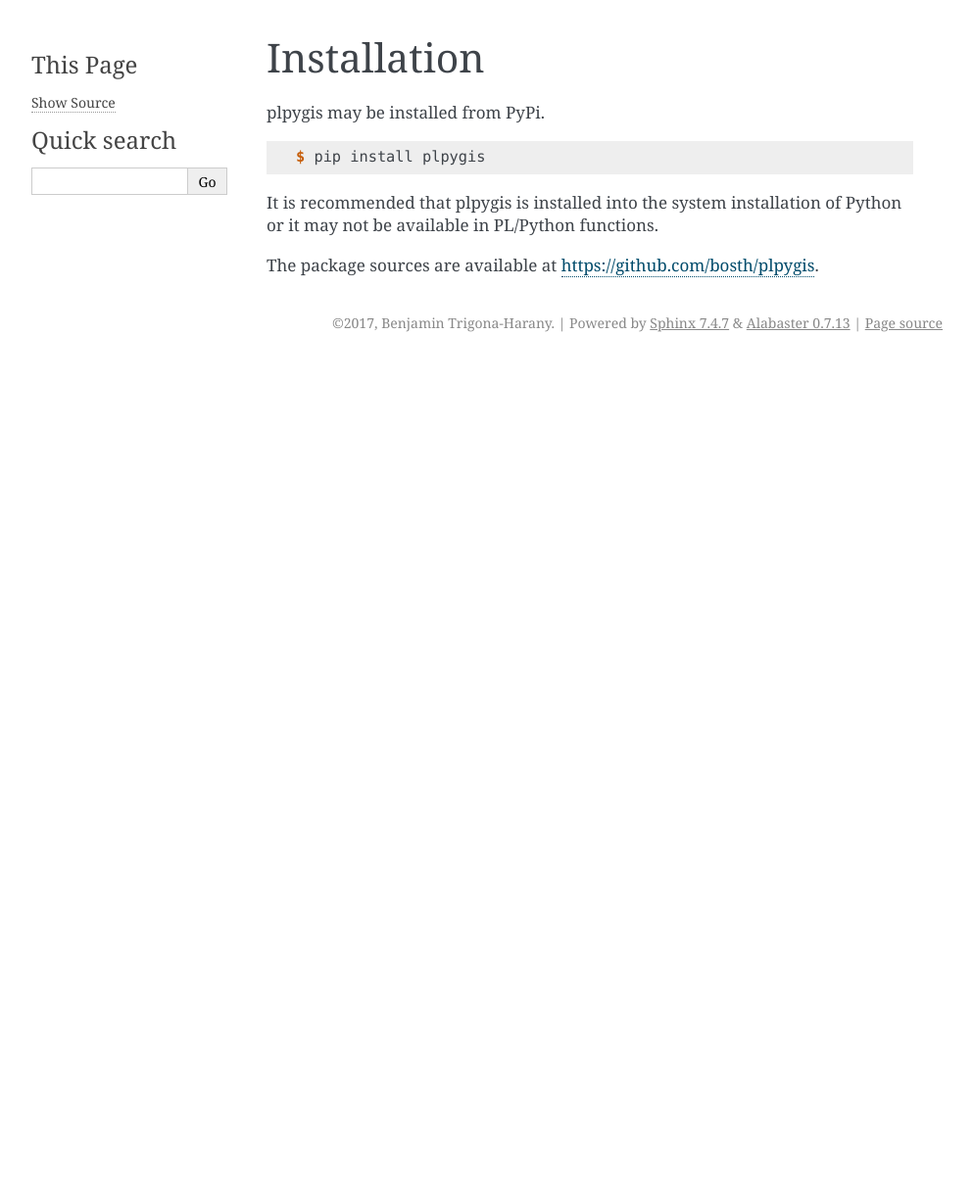
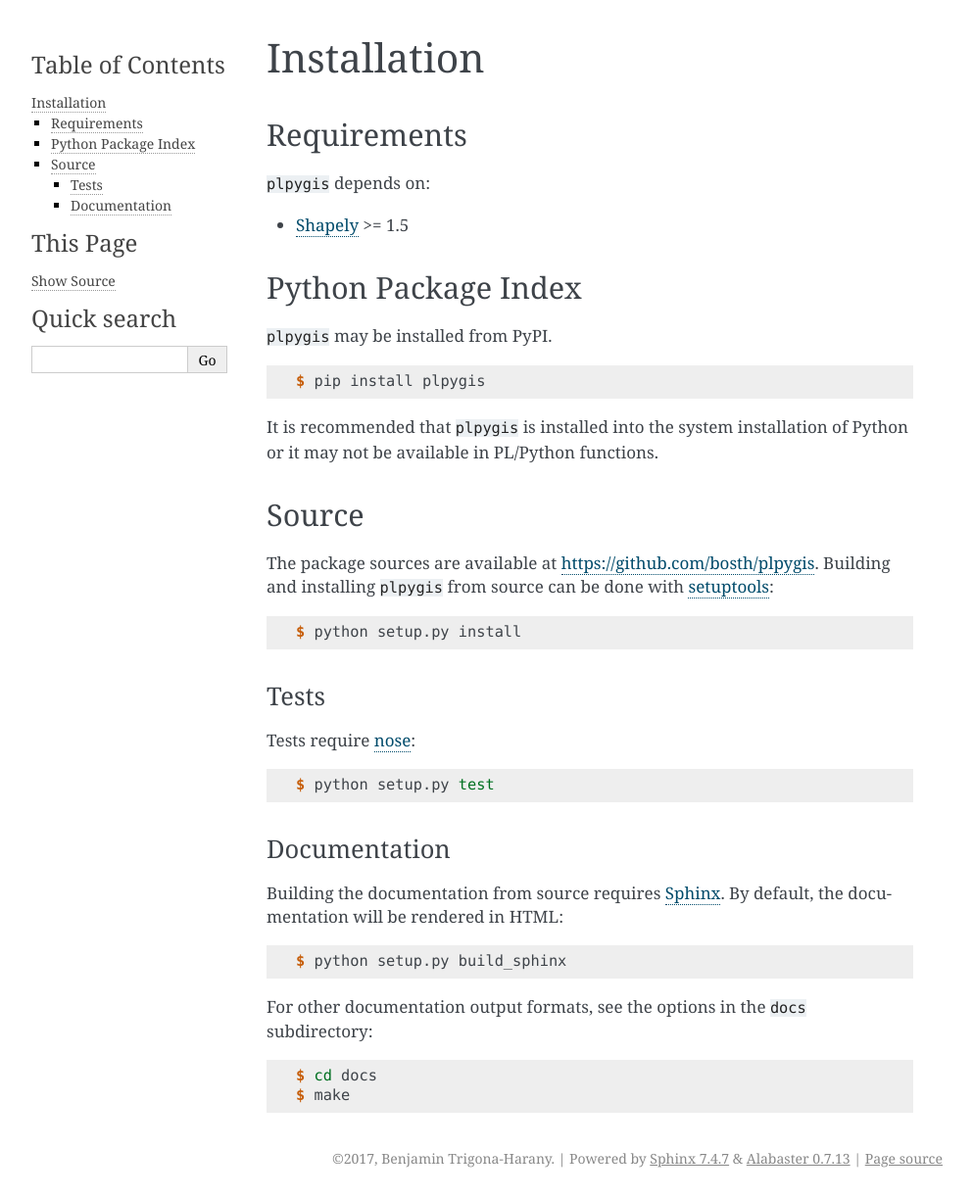
Before and after one commit to bosth/plpygis, a Sphinx documentation site: the page built from doc/source/installation.rst, in a window 1280 px wide. Shown: the whole page at 98% size, without its empty margins (148-1141 px from the left). Built offline with Sphinx 7.4.7, drawn with Linux system fonts in a browser that asks for light colours; before the commit the page ends 900 px from its top, so only the background shows below that.

```diff
--- a/README.rst
+++ b/README.rst
@@ -26,3 +26,7 @@
       else:
           return None
     $$ LANGUAGE plpythonu;
+
+.. image:: https://readthedocs.org/projects/plpygis/badge/?version=latest
+    :target: http://plpygis.readthedocs.io/en/latest/?badge=latest
+    :alt: Documentation Status
--- a/doc/source/conf.py
+++ b/doc/source/conf.py
@@ -18,9 +18,14 @@
 #
 import os
 import sys
+import mock
+
+MOCK_MODULES = ["shapely.geos", "shapely.wkb", "shapely.wkt", "shapely.geometry"]
+for mod_name in MOCK_MODULES:
+    sys.modules[mod_name] = mock.Mock()
 sys.path.insert(0, os.path.abspath('../..'))
+
 import plpygis
-
 
 # -- General configuration ------------------------------------------------
 
--- a/doc/source/installation.rst
+++ b/doc/source/installation.rst
@@ -1,12 +1,55 @@
 Installation
 ============
 
-plpygis may be installed from PyPi.
+Requirements
+------------
+
+``plpygis`` depends on:
+
+* `Shapely <https://github.com/Toblerity/Shapely>`_ >= 1.5
+
+Python Package Index
+--------------------
+
+``plpygis`` may be installed from PyPI.
 
 .. code-block:: console
 
    $ pip install plpygis
 
-It is recommended that plpygis is installed into the system installation of Python or it may not be available in PL/Python functions.
+It is recommended that ``plpygis`` is installed into the system installation of Python or it may not be available in PL/Python functions.
 
-The package sources are available at https://github.com/bosth/plpygis.
+
+Source
+------
+
+The package sources are available at https://github.com/bosth/plpygis. Building and installing ``plpygis`` from source can be done with `setuptools <https://setuptools.readthedocs.io/en/latest/>`_:
+
+.. code-block:: console
+
+    $ python setup.py install
+
+Tests
+~~~~~
+
+Tests require `nose <http://nose.readthedocs.io/en/latest/>`_:
+
+.. code-block:: console
+
+    $ python setup.py test
+
+Documentation
+~~~~~~~~~~~~~
+
+Building the documentation from source requires `Sphinx <http://www.sphinx-doc.org/>`_. By default, the documentation will be rendered in HTML:
+
+.. code-block:: console
+
+    $ python setup.py build_sphinx
+
+For other documentation output formats, see the options in the ``docs`` subdirectory:
+
+.. code-block:: console
+
+    $ cd docs
+    $ make
--- /dev/null
+++ b/requirements.txt
@@ -0,0 +1 @@
+Shapely>=1.5
```
Also changed, not shown: doc/source/plpython.rst (line endings or trailing spaces), 1 other file.
